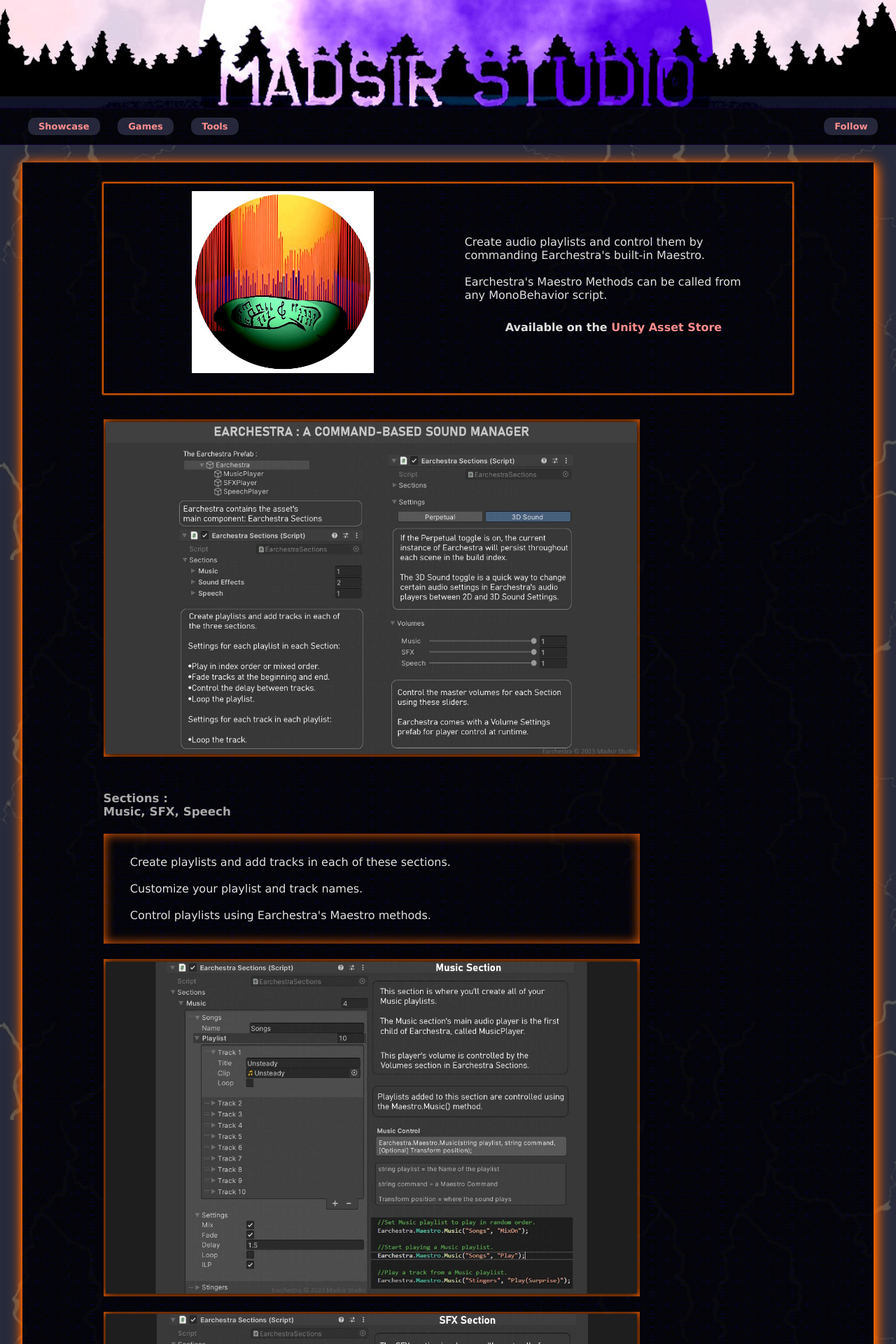
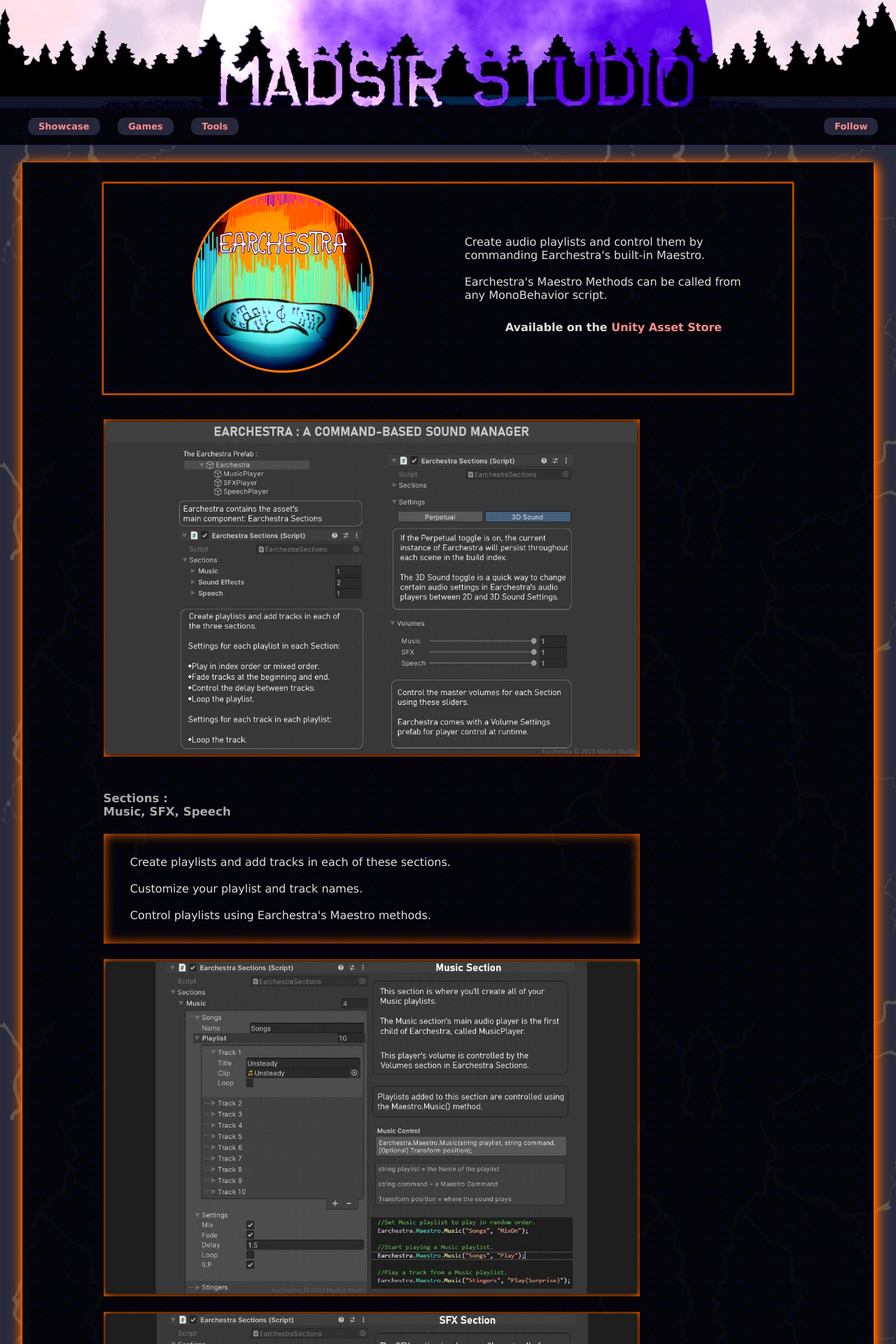
Before and after one commit to Madsir/madsirstudio.github.io, a Jekyll site: the page built from earchestra/index.html, in a window 1280 px wide. Shown: the top 1920 px of the page at 70% size. Built offline with Jekyll 4.4.1, drawn with Linux system fonts in a browser that asks for light colours.

Commit message:
Update index.html

```diff
--- a/earchestra/index.html
+++ b/earchestra/index.html
@@ -126,7 +126,7 @@
 <div class="iconic">
 <div class="center">
 <div class="fonter">
-    	<a href="https://assetstore.unity.com/packages/slug/252445"><img src="/Assets/earchestramadsir.jpg" alt="Earchestra" style=display:block;margin-left:auto;margin-right:auto></a><br>
+    	<a href="https://assetstore.unity.com/packages/slug/252445"><img src="/Assets/earchestramadsir.png" alt="Earchestra" style=display:block;margin-left:auto;margin-right:auto></a><br>
 </div>
 	<div class="fonter">
 		<p>Create audio playlists and control them by commanding Earchestra's built-in Maestro.<br><br>Earchestra's Maestro Methods can be called from any MonoBehavior script.
```
